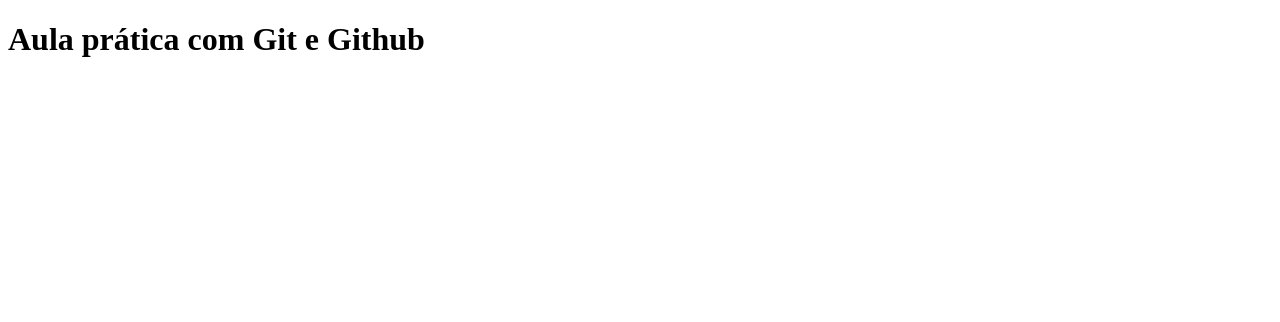
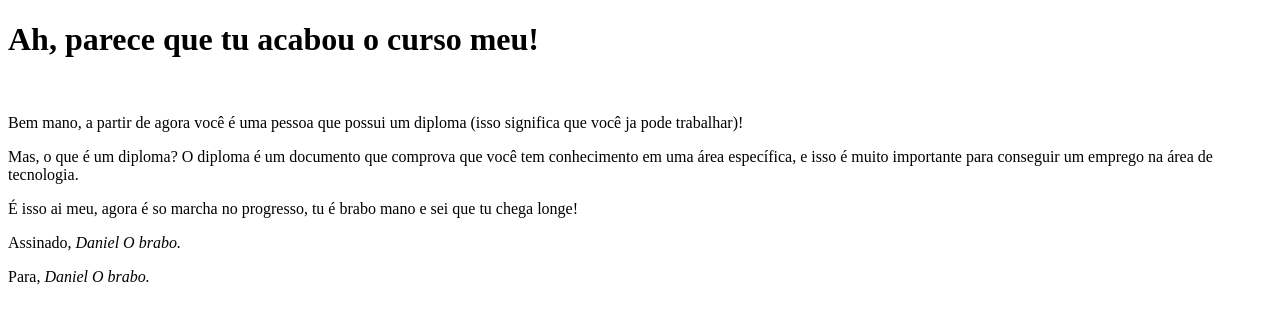
Before and after one commit to Esquilo214/pratica-gitgithub, a plain HTML site: page index.html in a window 1280 px wide. Drawn offline with Linux system fonts and the light colour scheme.

Commit message:
index completa

```diff
--- a/index.html
+++ b/index.html
@@ -6,6 +6,15 @@
     <title>Aula prática com Git e Github</title>
 </head>
 <body>
-    <h1>Aula prática com Git e Github</h1>
+    <h1>Ah, parece que tu acabou o curso meu!</h1>
+    <br>
+    <p>Bem mano, a partir de agora você é uma pessoa que possui um diploma (isso significa que você ja pode trabalhar)!</p>
+
+    <p>Mas, o que é um diploma? O diploma é um documento que comprova que você tem conhecimento em uma área específica, e isso é muito importante para conseguir um emprego na área de tecnologia.</p>
+
+    <p>É isso ai meu, agora é so marcha no progresso, tu é brabo mano e sei que tu chega longe!</p>
+
+    <p>Assinado, <em>Daniel O brabo.</em></p>
+    <p>Para, <em>Daniel O brabo.</em></p>
 </body>
 </html>
```
